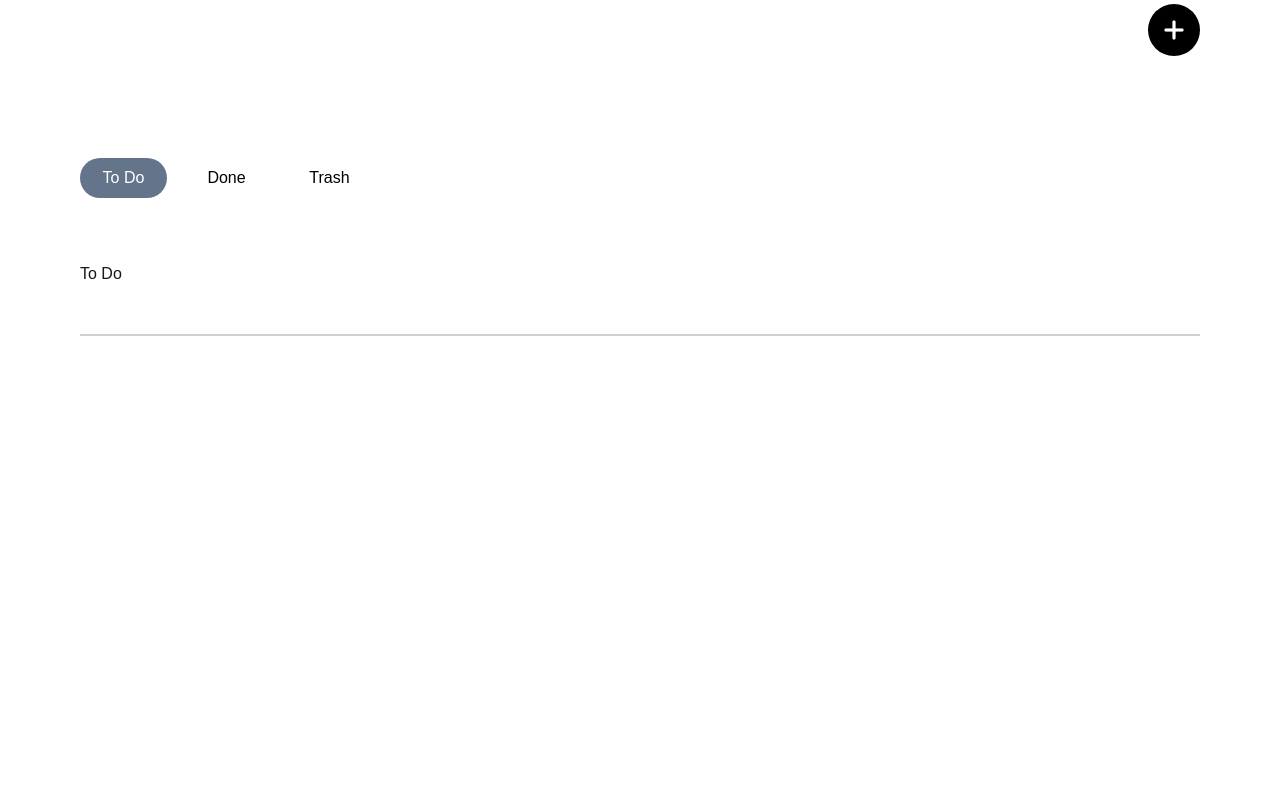
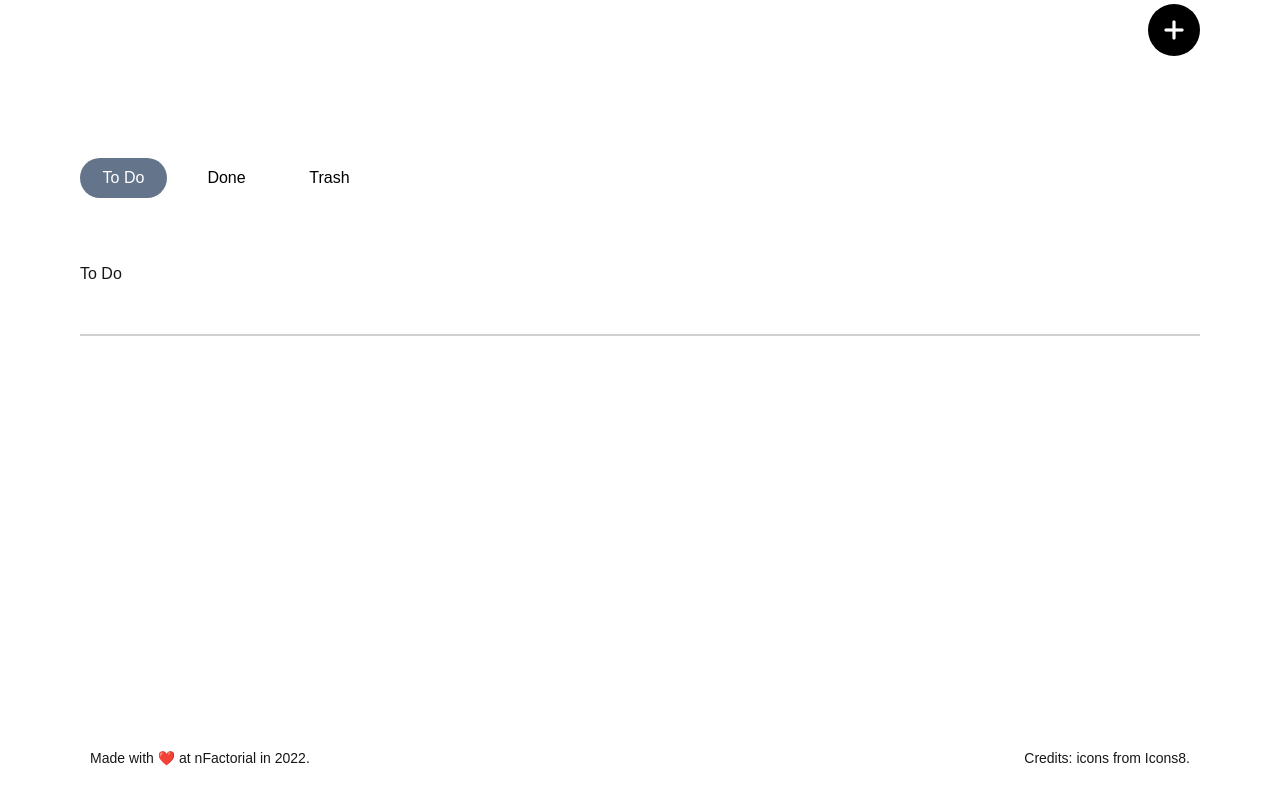
Before and after one commit to gentlemankz/nfactorial_todo, a Next.js app: page /dashboard in a window 1280 px wide. Shown: the part 258-1058 px from the top of the page. Before the commit the page ends 800 px from the top, so only its background shows below. Built offline with nearby package versions, Linux system fonts and the light colour scheme.

Commit message:
✨ footer

```diff
--- a/app/dashboard/page.jsx
+++ b/app/dashboard/page.jsx
@@ -6,6 +6,7 @@ import SectionName from "@/components/SectionName";
 import TitleMain from "@/components/TitleMain";
 import { useState } from "react";
 import AddDialog from "@/components/AddDialog";
+import Footer from "@/components/Footer";
 
 export default function Dashboard() {
     const [isModalOpen, setIsModalOpen] = useState(false);
@@ -51,6 +52,7 @@ export default function Dashboard() {
             <SectionName />
             <ItemList tasks={tasks} activeButton={activeButton} updateTask={updateTask} />
             {isModalOpen && <AddDialog onClose={closeModal} onAddTask={addTask}/>}
+            <Footer />
         </div>
     );
 }
--- /dev/null
+++ b/components/Footer.jsx
@@ -0,0 +1,10 @@
+export default function Footer() {
+    return(
+        <div className="mt-[340px]">
+            <div className="flex flex-row justify-between mt-8 mr-20 mb-8 ml-20">
+            <p className="text-sm px-[10px]">Made with ❤️ at nFactorial in 2022.</p>
+            <p className="text-sm px-[10px]">Credits: icons from Icons8.</p>
+            </div>
+        </div>
+    );
+}
```
